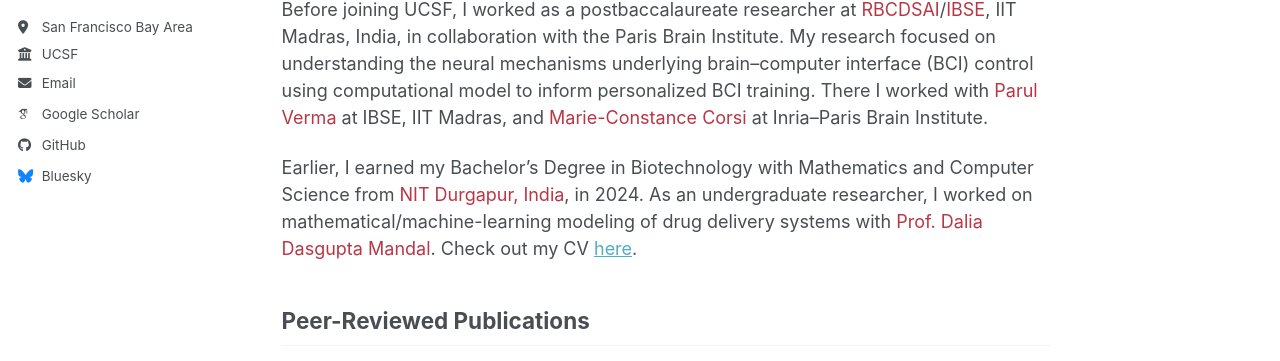
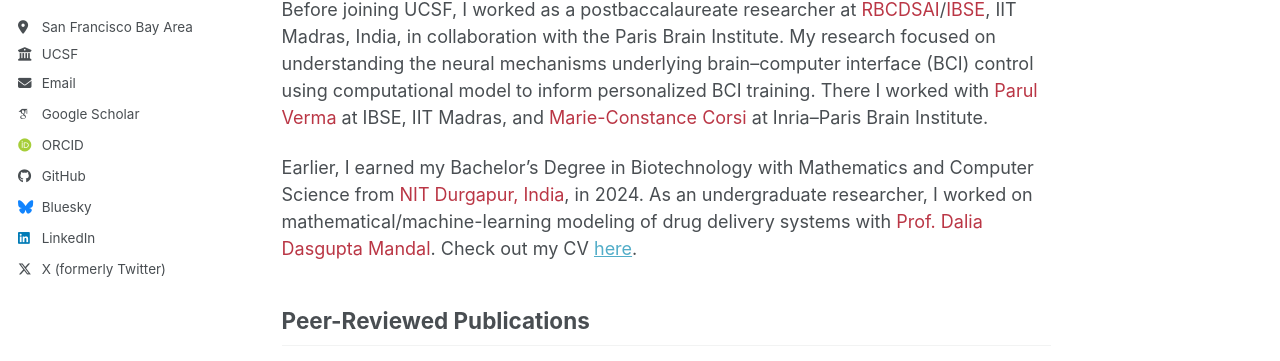
Before and after one commit to ApurbaApd/ApurbaApd.github.io, a Jekyll site: the page built from _pages/about.md, in a window 1280 px wide. Shown: the part 341-702 px from the top of the page. Built offline with Jekyll 4.4.1, drawn with Linux system fonts in a browser that asks for light colours; some web fonts are replaced; a script bundle is joined from its source files by our own code; library files that are not in the unit come from our copies; some of the changed lines change nothing that is shown.

Commit message:
Update social media and ORCID links in config
Updated ORCID, LinkedIn, and Twitter fields with user information.

```diff
--- a/_config.yml
+++ b/_config.yml
@@ -38,7 +38,7 @@
   googlescholar    : "https://scholar.google.com/citations?user=CYdsnhEAAAAJ&hl=en"
   inspire-hep      : # URL
   impactstory      : # URL
-  # orcid            : "https://orcid.org/yourorcidurl"
+  orcid            : "https://orcid.org/0009-0009-5058-8539"
   semantic         : # URL
   ssrn             : # URL
   # pubmed           : "https://www.ncbi.nlm.nih.gov/pubmed/?term=john+snow"
@@ -66,7 +66,7 @@
   keybase          : # Username
   instagram        : # Username
   lastfm           : # Username
-  linkedin         : # Username
+  linkedin         : apurba-debnath-a75a93211
   mastodon         : # URL
   medium           : # URL
   pinterest        : # Username
@@ -74,7 +74,7 @@
   steam            : # Username
   telegram         : # URL
   tumblr           : # Username
-  twitter          : # Username for X / Twitter
+  twitter          : ApurbaDebnath01
   vine             : # Username
   weibo            : # Username
   wikipedia        : # Username
```
